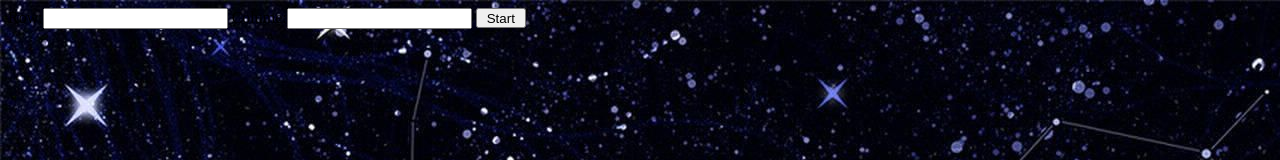
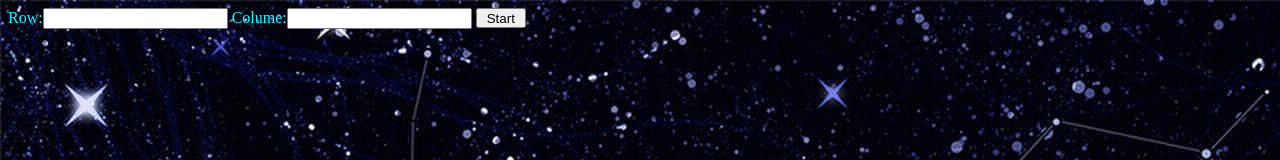
Before and after one commit to AtomicOrbital/tao-bang-caro, a plain HTML site: page index.html in a window 1280 px wide. Shown: the top 160 px of the page. Drawn offline with Linux system fonts and the light colour scheme.

Commit message:
tạo màu chữ

```diff
--- a/index.html
+++ b/index.html
@@ -7,8 +7,8 @@
     <meta name="viewport" content="width=device-width, initial-scale=1.0">
     <title>Document</title>
 </head>
-Row:<input id="row" type="number">
-Colume:<input id="colume" type="number">
+<span style="color: aqua;">Row:</span><input id="row" type="number">
+<span style="color: aqua;">Colume:</span><input id="colume" type="number">
 <button id="start" type="button" onclick="getRowAndColume()">Start</button>
 <div id="table"></div>
 <style>
@@ -20,9 +20,10 @@ Colume:<input id="colume" type="number">
     #start {
         width: 50px;
     }
+
 </style>
 
-<body  background="29262.jpg" >
+<body background="29262.jpg">
     <script>
         function buildChessboardCaro(row, colume) {
             let resume = "<table>"
```
